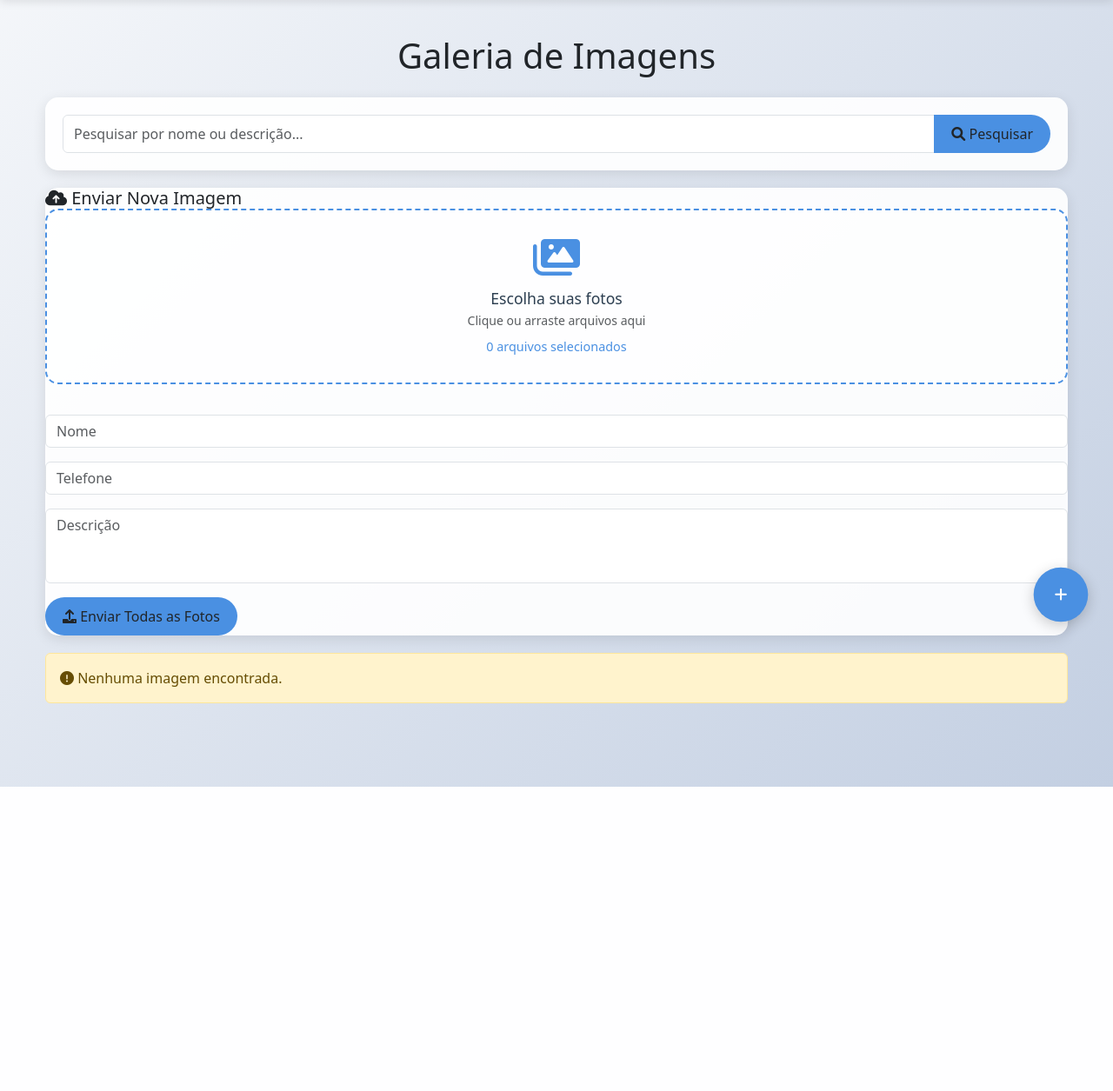
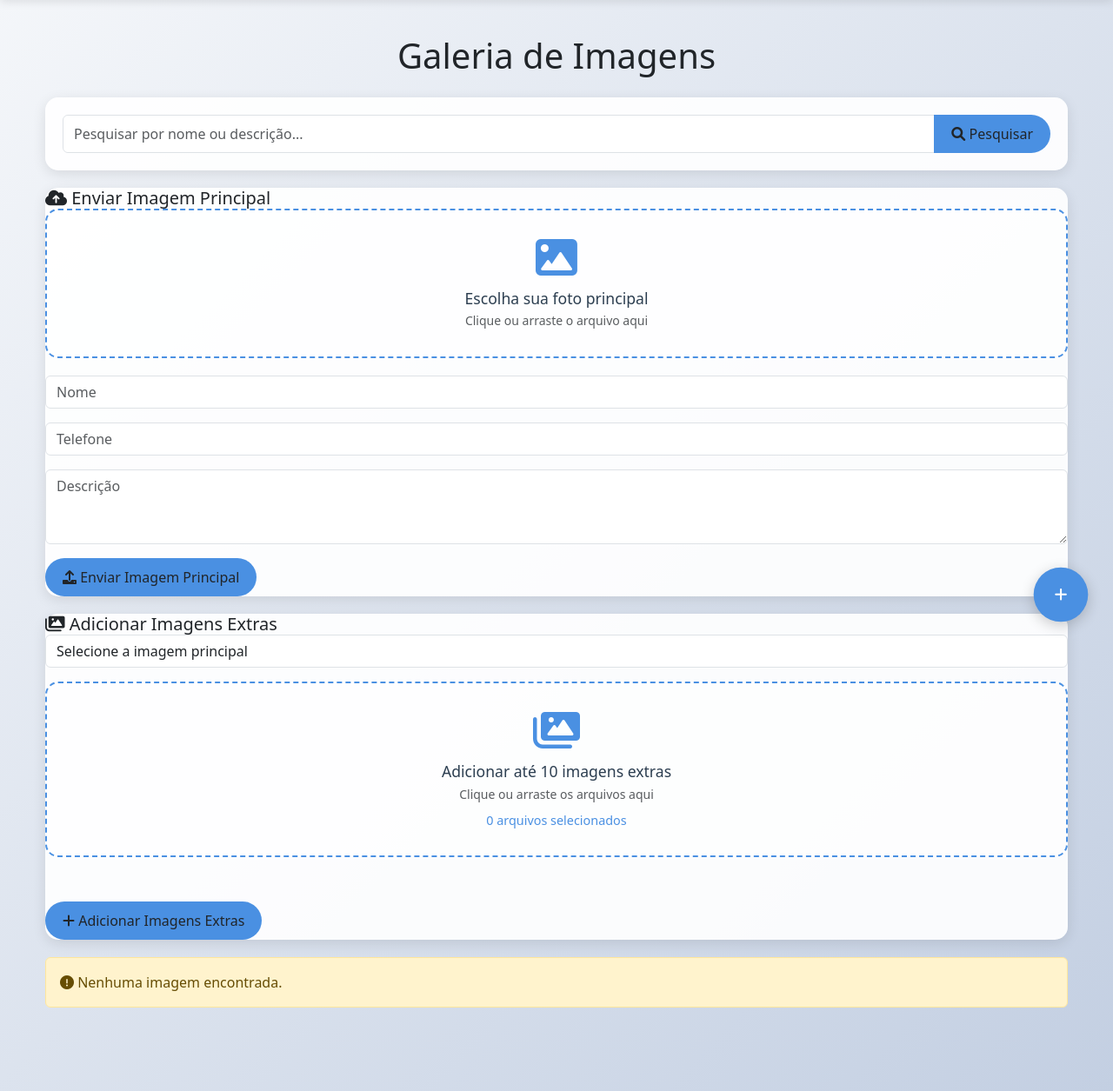
Before and after one commit to pedroarasa/nossoanucio, a Flask app: page / in a window 1280 px wide. Shown: the part 56-1311 px from the top of the page at 87% size. Before the commit the page ends 961 px from the top, so only its background shows below. Run offline with Flask 3, Linux system fonts and the light colour scheme; data that the repository does not hold is empty.

Commit message:
Corrigido erro no envio de imagem e adicionado tratmo de erro

```diff
--- a/app.py
+++ b/app.py
@@ -91,11 +91,16 @@ def upload():
         db.session.add(new_image)
         db.session.commit()
 
-        flash('Imagem enviada com sucesso!')
+        flash('Imagem principal enviada com sucesso!')
         return redirect(url_for('index'))
 
-@app.route('/add_images/<int:image_id>', methods=['POST'])
-def add_images(image_id):
+@app.route('/add_images', methods=['POST'])
+def add_images():
+    image_id = request.form.get('image_id')
+    if not image_id:
+        flash('Selecione uma imagem principal')
+        return redirect(url_for('index'))
+
     main_image = Image.query.get_or_404(image_id)
 
     if 'additional_images' not in request.files:
@@ -105,6 +110,10 @@ def add_images(image_id):
     files = request.files.getlist('additional_images')
     if not files or files[0].filename == '':
         flash('Nenhum arquivo selecionado')
+        return redirect(url_for('index'))
+
+    if len(files) > 10:
+        flash('Você pode adicionar no máximo 10 imagens extras')
         return redirect(url_for('index'))
 
     for file in files:
@@ -120,7 +129,7 @@ def add_images(image_id):
             db.session.add(new_additional_image)
 
     db.session.commit()
-    flash('Imagens adicionais enviadas com sucesso!')
+    flash('Imagens extras adicionadas com sucesso!')
     return redirect(url_for('index'))
 
 @app.route('/like/<int:image_id>', methods=['POST'])
--- a/templates/index.html
+++ b/templates/index.html
@@ -587,23 +587,19 @@
             </form>
         </div>
 
-        <!-- Formulário de Upload -->
+        <!-- Formulário de Upload Principal -->
         <div class="upload-card animate__animated animate__fadeInUp">
             <div class="card-body">
                 <h5 class="card-title">
-                    <i class="fas fa-cloud-upload-alt"></i> Enviar Nova Imagem
+                    <i class="fas fa-cloud-upload-alt"></i> Enviar Imagem Principal
                 </h5>
                 <form action="{{ url_for('upload') }}" method="post" enctype="multipart/form-data" id="uploadForm" class="upload-form">
                     <div class="custom-file-upload" onclick="document.getElementById('imageInput').click()">
-                        <i class="fas fa-images"></i>
-                        <p>Escolha suas fotos</p>
-                        <small class="text-muted">Clique ou arraste arquivos aqui</small>
-                        <div class="file-info mt-2">
-                            <span id="fileCount">0 arquivos selecionados</span>
+                        <i class="fas fa-image"></i>
+                        <p>Escolha sua foto principal</p>
+                        <small class="text-muted">Clique ou arraste o arquivo aqui</small>
                     </div>
-                    </div>
-                    <input type="file" id="imageInput" name="image" accept="image/*" multiple required style="display: none;">
-                    <div class="selected-files mt-3" id="selectedFiles"></div>
+                    <input type="file" id="imageInput" name="image" accept="image/*" required style="display: none;">
                     <div class="mb-3">
                         <input type="text" class="form-control" name="name" placeholder="Nome" required>
                     </div>
@@ -613,13 +609,40 @@
                     <div class="mb-3">
                         <textarea class="form-control" name="description" placeholder="Descrição" rows="3"></textarea>
                     </div>
-                    <div class="upload-progress">
-                        <div class="progress">
-                            <div class="progress-bar progress-bar-striped progress-bar-animated" role="progressbar" style="width: 0%"></div>
+                    <button type="submit" class="btn btn-custom">
+                        <i class="fas fa-upload"></i> Enviar Imagem Principal
+                    </button>
+                </form>
             </div>
         </div>
-                    <button type="submit" class="btn btn-custom">
-                        <i class="fas fa-upload"></i> Enviar Todas as Fotos
+
+        <!-- Formulário de Upload de Imagens Adicionais -->
+        <div class="upload-card animate__animated animate__fadeInUp">
+            <div class="card-body">
+                <h5 class="card-title">
+                    <i class="fas fa-images"></i> Adicionar Imagens Extras
+                </h5>
+                <form action="{{ url_for('add_images') }}" method="post" enctype="multipart/form-data" id="additionalUploadForm" class="upload-form">
+                    <div class="mb-3">
+                        <select class="form-control" name="image_id" required>
+                            <option value="">Selecione a imagem principal</option>
+                            {% for image in images %}
+                                <option value="{{ image.id }}">{{ image.name }}</option>
+                            {% endfor %}
+                        </select>
+                    </div>
+                    <div class="custom-file-upload" onclick="document.getElementById('additionalImagesInput').click()">
+                        <i class="fas fa-images"></i>
+                        <p>Adicionar até 10 imagens extras</p>
+                        <small class="text-muted">Clique ou arraste os arquivos aqui</small>
+                        <div class="file-info mt-2">
+                            <span id="additionalFileCount">0 arquivos selecionados</span>
+                        </div>
+                    </div>
+                    <input type="file" id="additionalImagesInput" name="additional_images" accept="image/*" multiple style="display: none;">
+                    <div class="selected-files mt-3" id="additionalSelectedFiles"></div>
+                    <button type="submit" class="btn btn-custom mt-3">
+                        <i class="fas fa-plus"></i> Adicionar Imagens Extras
                     </button>
                 </form>
             </div>
@@ -921,23 +944,22 @@
         });
 
         // Gerenciamento de arquivos adicionais
-        function setupAdditionalImagesUpload(imageId) {
-            const fileInput = document.getElementById(`additionalImages${imageId}`);
-            const selectedFiles = document.getElementById(`additionalSelectedFiles${imageId}`);
-            const fileCount = document.getElementById(`additionalFileCount${imageId}`);
+        const additionalImagesInput = document.getElementById('additionalImagesInput');
+        const additionalSelectedFiles = document.getElementById('additionalSelectedFiles');
+        const additionalFileCount = document.getElementById('additionalFileCount');
         const MAX_FILES = 10;
 
-            fileInput.addEventListener('change', function() {
-                selectedFiles.innerHTML = '';
+        additionalImagesInput.addEventListener('change', function() {
+            additionalSelectedFiles.innerHTML = '';
             const files = this.files;
 
             if (files.length > MAX_FILES) {
-                    alert(`Você pode adicionar no máximo ${MAX_FILES} imagens por vez.`);
+                alert(`Você pode adicionar no máximo ${MAX_FILES} imagens extras.`);
                 this.value = '';
                 return;
             }
 
-                fileCount.textContent = `${files.length} arquivo(s) selecionado(s)`;
+            additionalFileCount.textContent = `${files.length} arquivo(s) selecionado(s)`;
 
             for (let i = 0; i < files.length; i++) {
                 const file = files[i];
@@ -948,22 +970,20 @@
                         preview.className = 'file-preview';
                         preview.innerHTML = `
                             <img src="${e.target.result}" alt="${file.name}">
-                                <div class="remove-file" onclick="removeAdditionalFile(${imageId}, ${i})">
+                            <div class="remove-file" onclick="removeAdditionalFile(${i})">
                                 <i class="fas fa-times"></i>
                             </div>
                         `;
-                            selectedFiles.appendChild(preview);
+                        additionalSelectedFiles.appendChild(preview);
                     };
                     reader.readAsDataURL(file);
                 }
             }
         });
-        }
 
-        function removeAdditionalFile(imageId, index) {
-            const fileInput = document.getElementById(`additionalImages${imageId}`);
+        function removeAdditionalFile(index) {
             const dt = new DataTransfer();
-            const files = fileInput.files;
+            const files = additionalImagesInput.files;
 
             for (let i = 0; i < files.length; i++) {
                 if (i !== index) {
@@ -971,17 +991,9 @@
                 }
             }
 
-            fileInput.files = dt.files;
-            fileInput.dispatchEvent(new Event('change'));
+            additionalImagesInput.files = dt.files;
+            additionalImagesInput.dispatchEvent(new Event('change'));
         }
-
-        // Inicializar o upload de imagens adicionais para cada modal
-        document.querySelectorAll('.modal').forEach(modal => {
-            modal.addEventListener('show.bs.modal', function() {
-                const imageId = this.id.replace('imageModal', '');
-                setupAdditionalImagesUpload(imageId);
-            });
-        });
     </script>
 </body>
 </html>
```
Lines whose indentation alone changed are shown as unchanged.
